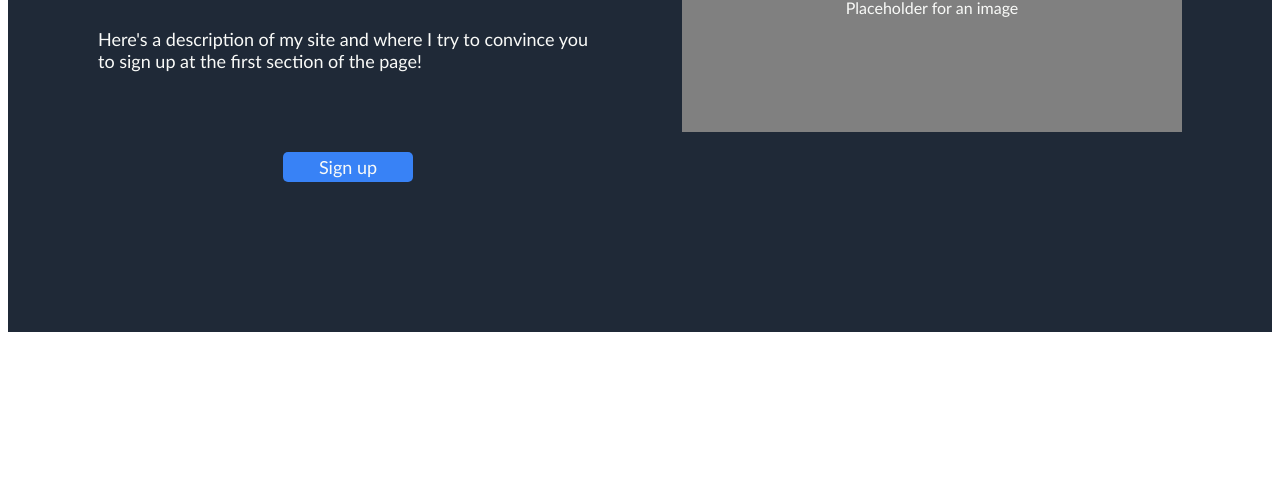
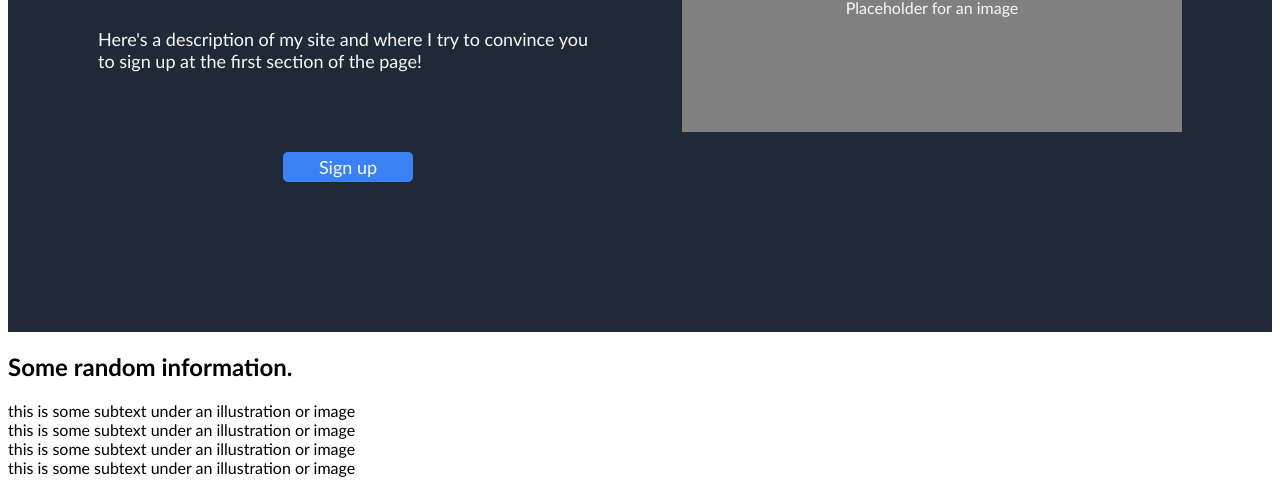
Before and after one commit to Eidzness/odin-landing-page, a plain HTML site: page index.html in a window 1280 px wide. Shown: the part 416-901 px from the top of the page. Before the commit the page ends 800 px from the top, so only its background shows below. Drawn offline with Linux system fonts and the light colour scheme.

Commit message:
Added info section making 3 out of 5 done.

```diff
--- a/index.html
+++ b/index.html
@@ -29,5 +29,25 @@
     </div>
     <div class="title-image">Placeholder for an image</div>
   </div>
+
+  <!-- Info section -->
+
+  <div class="info">
+    <div class="random-info">
+      <h2>Some random information.</h2>
+    </div>
+    <div class="images">
+      <div class="info-image"></div>
+      <div class="info-image"></div>
+      <div class="info-image"></div>
+      <div class="info-image"></div>
+    </div>
+    <div class="captions">
+      <div class="info-cap">this is some subtext under an illustration or image</div>
+      <div class="info-cap">this is some subtext under an illustration or image</div>
+      <div class="info-cap">this is some subtext under an illustration or image</div>
+      <div class="info-cap">this is some subtext under an illustration or image</div>
+    </div>
+  </div>
 </body>
 </html>
```
